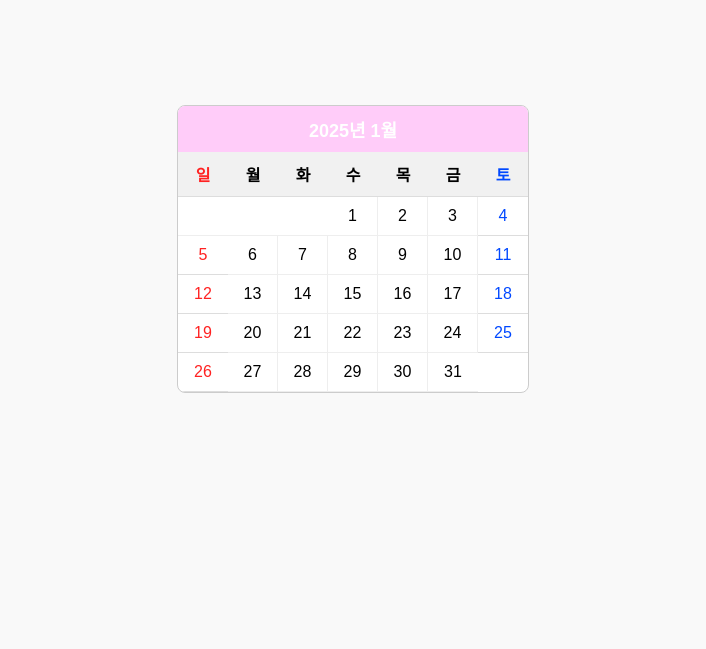
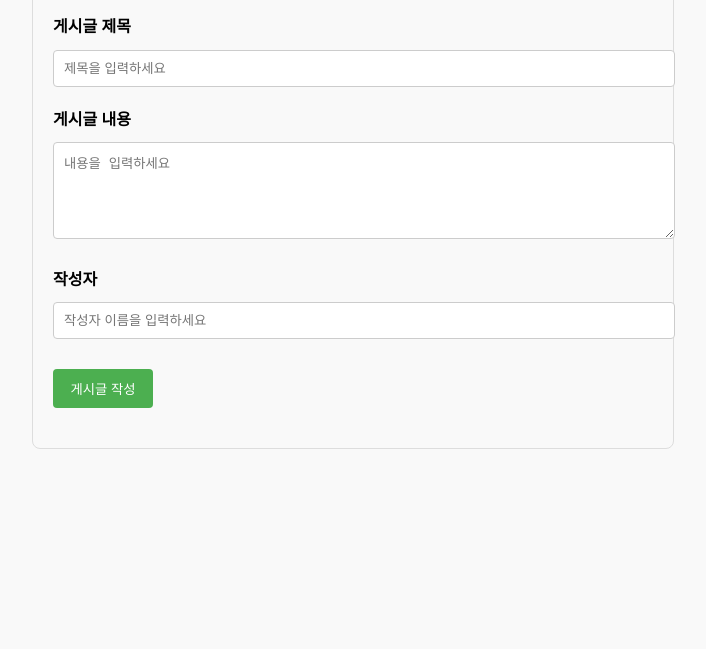
Before and after one commit to sejinheo/Practice, a plain HTML site: page index.html in a window 1280 px wide. Shown: the part 151-800 px from the top of the page, without its empty margins (287-993 px from the left). Drawn offline with Linux system fonts and the light colour scheme.

Commit message:
게시글 작성

```diff
--- a/index.html
+++ b/index.html
@@ -3,57 +3,25 @@
 <head>
     <meta charset="UTF-8">
     <meta name="viewport" content="width=device-width, initial-scale=1.0">
-    <title>2025년 1월 달력</title>
+    <title>게시글 작성</title>
     <link rel="stylesheet" href="style.css">
 </head>
 <body>
-    <div class="calendar">
-        <div class="month">2025년 1월</div>
-        <div class="days-of-week">
-            <div class="Sunday">일</div>
-            <div class="day">월</div>
-            <div class="day">화</div>
-            <div class="day">수</div>
-            <div class="day">목</div>
-            <div class="day">금</div>
-            <div class="Saturday">토</div>
-        </div>
-        <div class="dates">
-            <div class="empty"></div>
-            <div class="empty"></div>
-            <div class="empty"></div>
-            <div class="day">1</div>
-            <div class="day">2</div>
-            <div class="day">3</div>
-            <div class="Saturday">4</div>
-            <div class="Sunday">5</div>
-            <div class="day">6</div>
-            <div class="day">7</div>
-            <div class="day">8</div>
-            <div class="day">9</div>
-            <div class="day">10</div>
-            <div class="Saturday">11</div>
-            <div class="Sunday">12</div>
-            <div class="day">13</div>
-            <div class="day">14</div>
-            <div class="day">15</div>
-            <div class="day">16</div>
-            <div class="day">17</div>
-            <div class="Saturday">18</div>
-            <div class="Sunday">19</div>
-            <div class="day">20</div>
-            <div class="day">21</div>
-            <div class="day">22</div>
-            <div class="day">23</div>
-            <div class="day">24</div>
-            <div class="Saturday">25</div>
-            <div class="Sunday">26</div>
-            <div class="day">27</div>
-            <div class="day">28</div>
-            <div class="day">29</div>
-            <div class="day">30</div>
-            <div class="day">31</div>
-        </div>
-    </div>
+
+    <h1>게시글 작성</h1>
+    <form action="/submit-post" method="post">
+
+        <label for="title">게시글 제목</label>
+        <input type="text" id="title" name="title" placeholder="제목을 입력하세요" required>
+
+        <label for="content">게시글 내용</label>
+        <textarea id="content" name="content" rows="5" placeholder="내용을 입력하세요" required></textarea>
+
+        <label for="author">작성자</label>
+        <input type="text" id="author" name="author" placeholder="작성자 이름을 입력하세요" required>
+
+        <button type="submit">게시글 작성</button>
+    </form>
+
 </body>
 </html>
--- a/style.css
+++ b/style.css
@@ -1,71 +1,33 @@
 body {
     font-family: Arial, sans-serif;
-    display: flex;
-    justify-content: center;
-    align-items: center;
-    height: 100vh;
-    margin: 0;
+    line-height: 1.6;
+    max-width: 600px;
+    margin: 50px auto;
+    padding: 20px;
+    border: 1px solid #ddd;
+    border-radius: 8px;
     background-color: #f9f9f9;
 }
-
-.calendar {
-    width: 350px;
-    border: 1px solid #ccc;
-    border-radius: 8px;
-    overflow: hidden;
-    background: #fff;
-
+h1 {
+    text-align: center;
 }
-
-.month {
-    background: #ffccf9;
-    color: white;
-    text-align: center;
-    padding: 10px 0;
-    font-size: 18px;
+label {
     font-weight: bold;
 }
-
-.days-of-week {
-    display: grid;
-    grid-template-columns: repeat(7, 1fr);
-    background: #f1f1f1;
-    text-align: center;
-    font-weight: bold;
+input, textarea, button {
+    width: 100%;
+    padding: 10px;
+    margin: 10px 0 20px;
+    border: 1px solid #ccc;
+    border-radius: 4px;
 }
-
-.day {
-    padding: 10px 0;
-    border-bottom: 1px solid #ddd;
+button {
+    background-color: #4CAF50;
+    color: white;
+    border: none;
+    cursor: pointer;
+    width: 100px;
 }
-.Sunday {
-    color:#ff2222;
-    padding: 10px 0;
-    border-bottom: 1px solid #ddd;
+button:hover {
+    background-color: #45a049;
 }
-.Saturday{
-    color:#0048ff;
-    padding: 10px 0;
-    border-bottom: 1px solid #ddd;
-}
-
-.dates {
-    display: grid;
-    grid-template-columns: repeat(7, 1fr);
-    text-align: center;
-}
-
-.dates .day {
-    padding: 10px 0;
-    border-bottom: 1px solid #eee;
-    border-right: 1px solid #eee;
-}
-
-.dates .day:last-child {
-    border-right: none;
-}
-
-.empty {
-    padding: 10px 0;
-    border-bottom: 1px solid #eee;
-}
```
Also changed, not shown: 1 other file.
